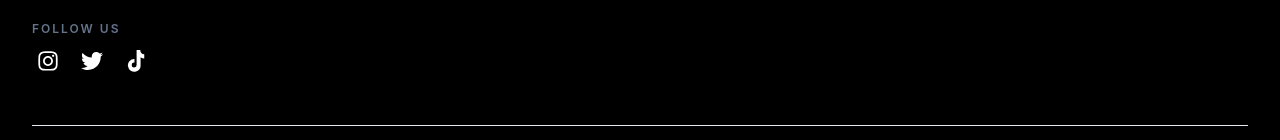
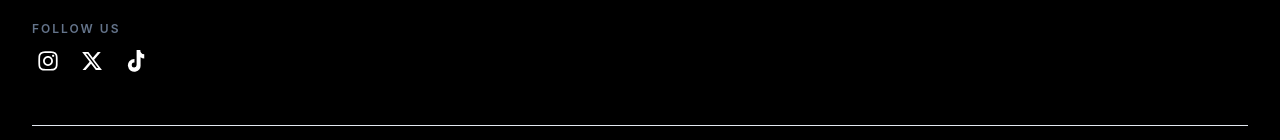
Before and after one commit to LottaCodr/Echoloft-Landing-Page, a React (Vite) app: page / in a window 1280 px wide. Shown: the part 7529-7669 px from the top of the page. Built offline with nearby package versions, Linux system fonts and the light colour scheme.

Commit message:
Replace Twitter icon with X icon in Footer component for updated branding

```diff
--- a/src/components/Footer.tsx
+++ b/src/components/Footer.tsx
@@ -8,6 +8,8 @@ import {
   FaEnvelope,
   FaMapMarkerAlt,
 } from "react-icons/fa";
+import { FaXTwitter } from "react-icons/fa6";
+
 
 // Use colours from App.css design tokens
 const COLORS = {
@@ -35,7 +37,7 @@ const socialLinks = [
   {
     href: "https://x.com/echo__loft?s=21",
     label: "Twitter",
-    icon: <FaTwitter size={22} />,
+    icon: <FaXTwitter size={22} />,
     brandColor: COLORS.white,
   },
   {
```
